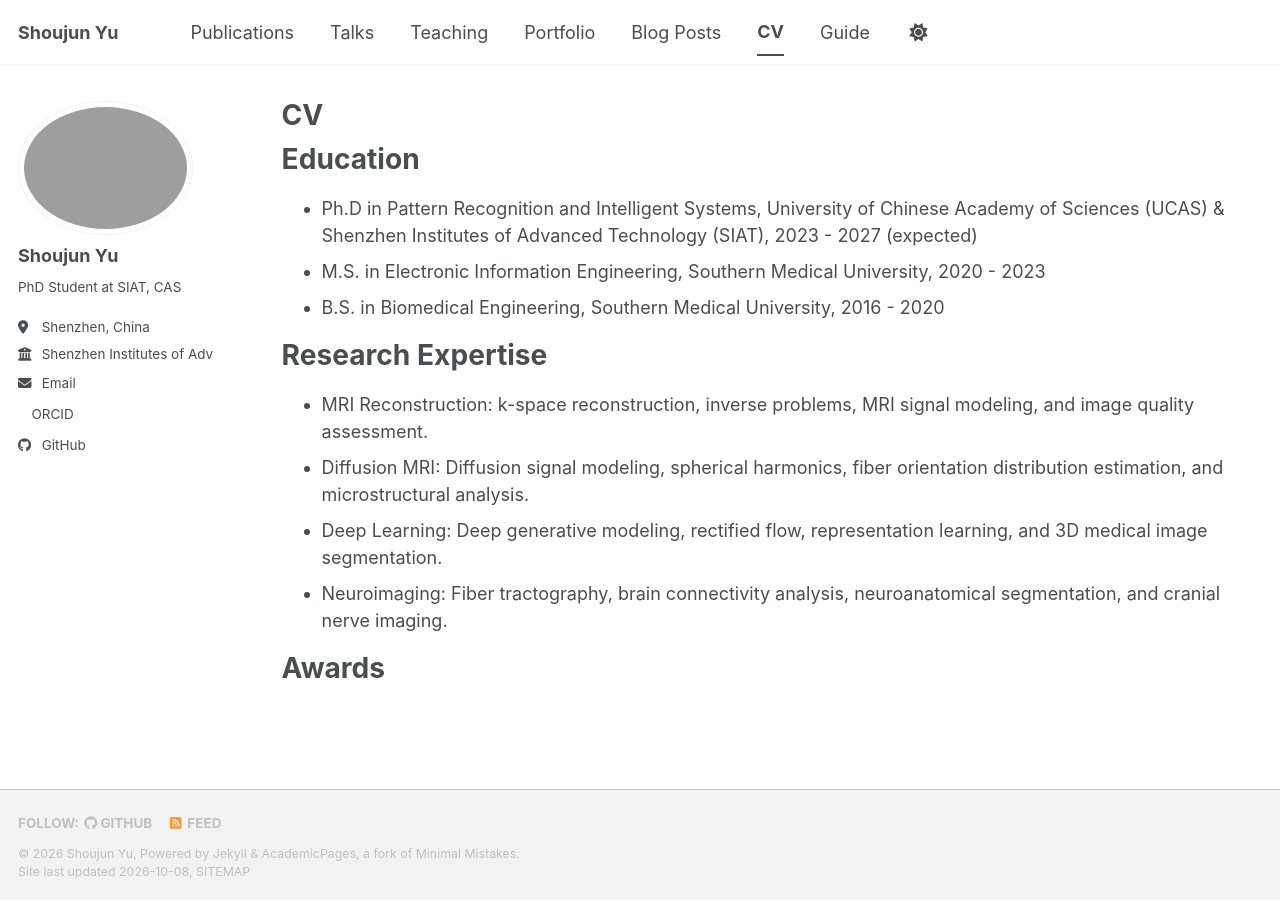
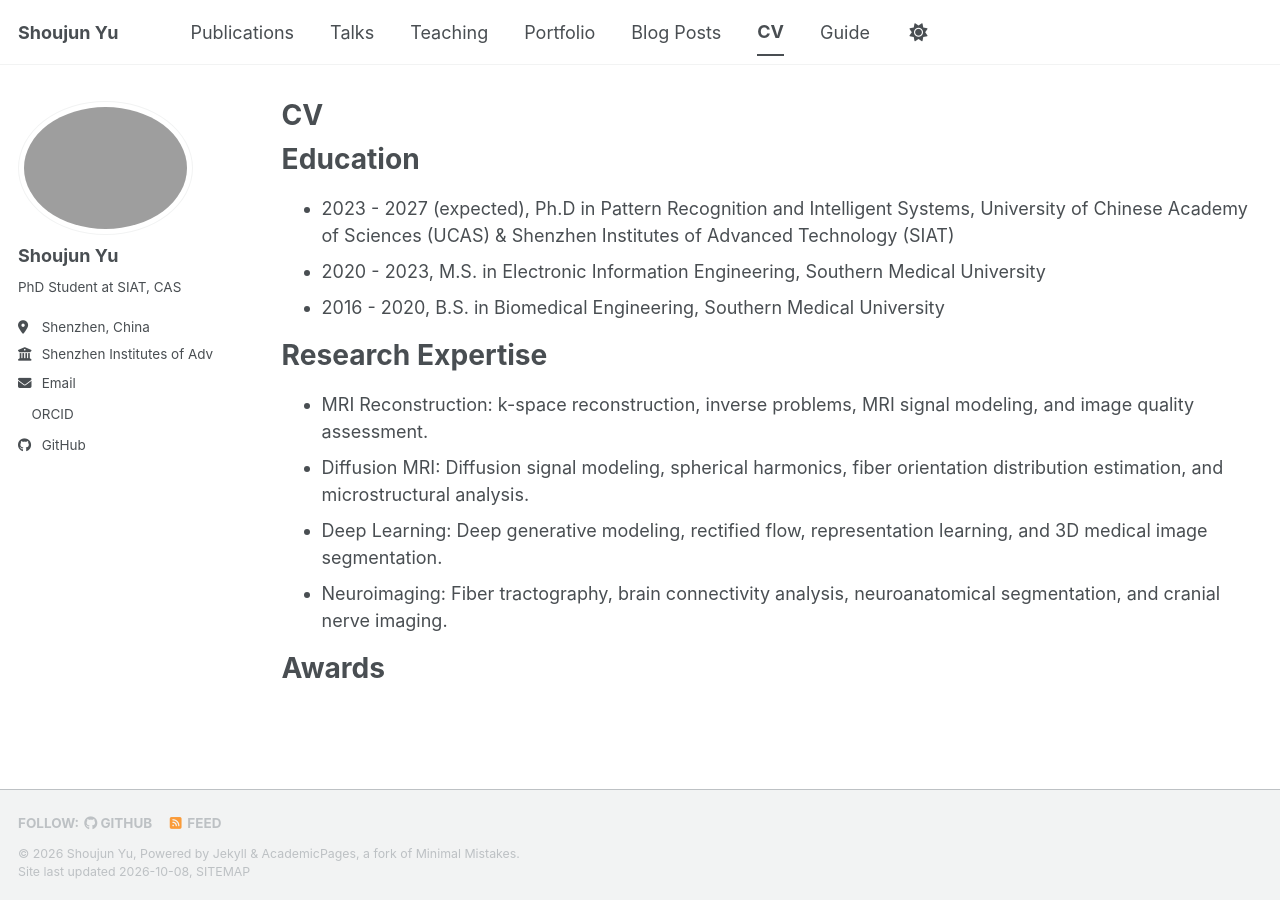
Before and after one commit to ShoujunYu/shoujunyu.github.io, a Jekyll site: the page built from _pages/cv.md, in a window 1280 px wide. Built offline with Jekyll 4.4.1, drawn with Linux system fonts in a browser that asks for light colours; a style sheet for code colours, icons or effects is not loaded.

Commit message:
Update cv.md

```diff
--- a/_pages/cv.md
+++ b/_pages/cv.md
@@ -11,9 +11,9 @@ redirect_from:
 
 Education
 ======
-* Ph.D in Pattern Recognition and Intelligent Systems, University of Chinese Academy of Sciences (UCAS) & Shenzhen Institutes of Advanced Technology (SIAT), 2023 - 2027 (expected)
-* M.S. in Electronic Information Engineering, Southern Medical University, 2020 - 2023
-* B.S. in Biomedical Engineering, Southern Medical University, 2016 - 2020
+* 2023 - 2027 (expected), Ph.D in Pattern Recognition and Intelligent Systems, University of Chinese Academy of Sciences (UCAS) & Shenzhen Institutes of Advanced Technology (SIAT)
+* 2020 - 2023, M.S. in Electronic Information Engineering, Southern Medical University
+* 2016 - 2020, B.S. in Biomedical Engineering, Southern Medical University
 
 
 Research Expertise
```
